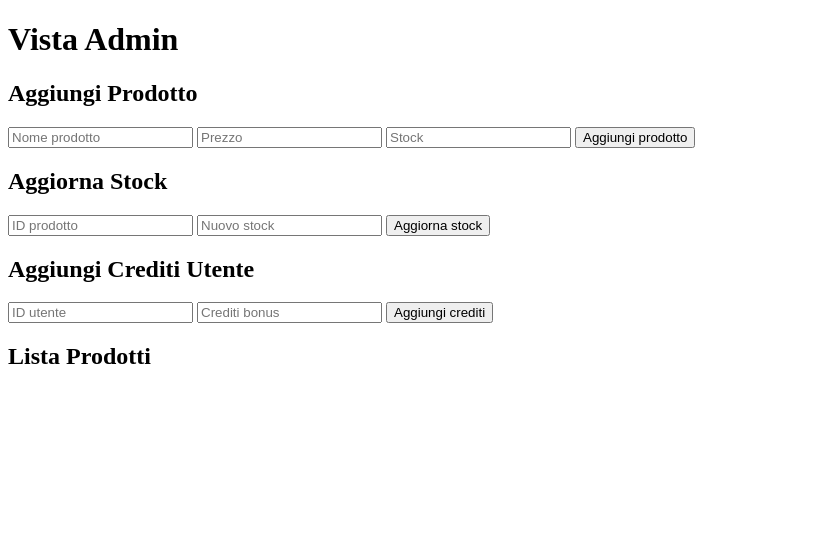
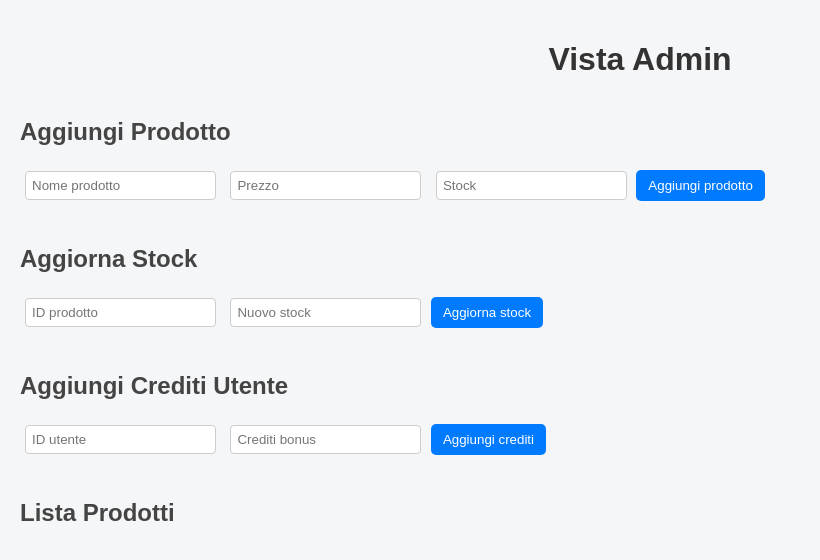
Before and after one commit to cavajo/tpsiAI, a plain HTML site: page frontend/admin.html in a window 1280 px wide. Shown: the whole page, without its empty margins (0-820 px from the left). Drawn offline with Linux system fonts and the light colour scheme; no server answers.

Commit message:
Aggiunta grafica CSS

```diff
--- a/frontend/admin.html
+++ b/frontend/admin.html
@@ -5,6 +5,7 @@
   <meta charset="UTF-8">
   <meta name="viewport" content="width=device-width, initial-scale=1.0">
   <title>Vista Admin</title>
+  <link rel="stylesheet" href="style.css">
 </head>
 
 <body>
--- /dev/null
+++ b/frontend/style.css
@@ -0,0 +1,50 @@
+body{
+  font-family: Arial, Helvetica, sans-serif;
+  background-color: #f4f6f8;
+  margin:0;
+  padding:20px;
+}
+
+h1{
+  text-align:center;
+  color:#333;
+}
+
+h2{
+  margin-top:40px;
+  color:#444;
+}
+
+#products, #adminProducts{
+  display:grid;
+  grid-template-columns:repeat(auto-fill,minmax(250px,1fr));
+  gap:20px;
+  margin-top:20px;
+}
+
+#products div, #adminProducts div{
+  background:white;
+  border-radius:8px;
+  padding:15px;
+  box-shadow:0 2px 8px rgba(0,0,0,0.1);
+}
+
+button{
+  background:#007bff;
+  color:white;
+  border:none;
+  padding:8px 12px;
+  border-radius:5px;
+  cursor:pointer;
+}
+
+button:hover{
+  background:#0056b3;
+}
+
+input{
+  margin:5px;
+  padding:6px;
+  border-radius:4px;
+  border:1px solid #ccc;
+}
```
Also changed, not shown: frontend/index.html (+1 -0 lines).
